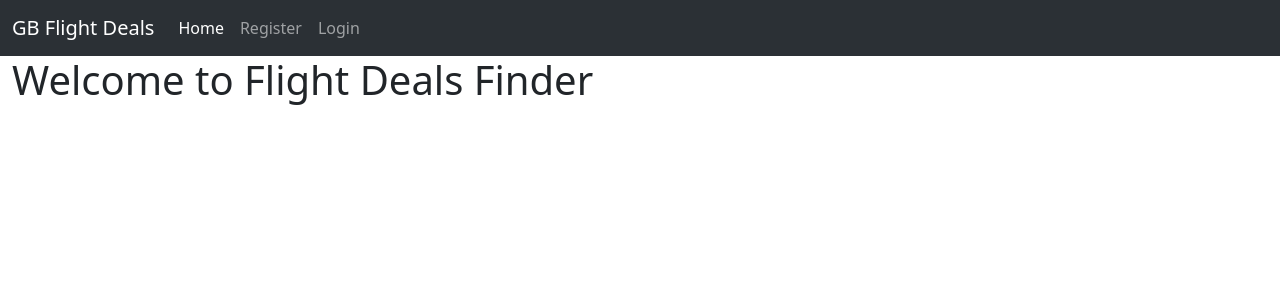
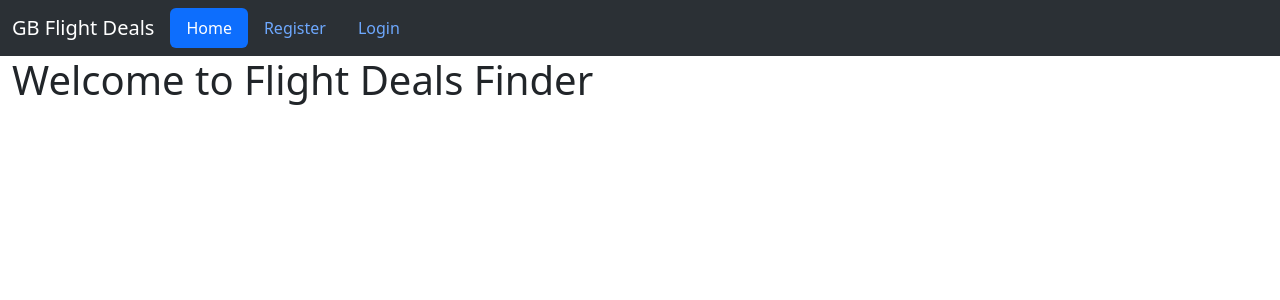
Before and after one commit to grbellar/flight-deals-finder, a Flask app: page / in a window 1280 px wide. Shown: the top 300 px of the page. Run offline with Flask 3, Linux system fonts and the light colour scheme.

Commit message:
Style nav items as pills

```diff
--- a/templates/base.html
+++ b/templates/base.html
@@ -23,7 +23,7 @@
                 <span class="navbar-toggler-icon"></span>
             </button>
             <div class="collapse navbar-collapse" id="navbarNavAltMarkup">
-                <div class="navbar-nav">
+                <div class="nav nav-pills">
                     <a class="nav-link active" aria-current="page" href="{{url_for('home')}}">Home</a>
 
                     {% if not current_user.is_authenticated %}
```
